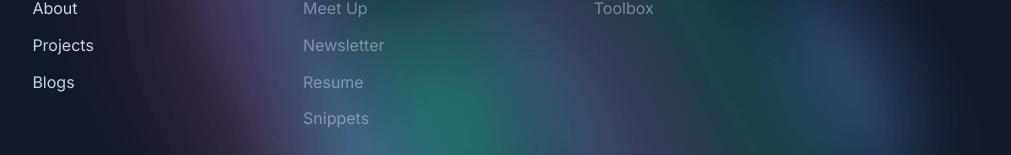
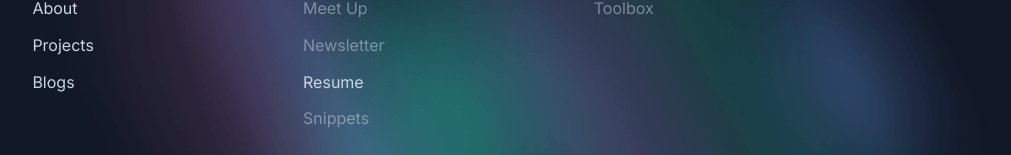
Before and after one commit to shyamtala003/my_portfolio, a React (Vite) app: page /hoisting in a window 1280 px wide. Shown: the part 3993-4148 px from the top of the page, without its empty margins (134-1145 px from the left). Built offline with nearby package versions, Linux system fonts and the light colour scheme.

Commit message:
resume added

```diff
--- a/src/components/Footer.jsx
+++ b/src/components/Footer.jsx
@@ -99,9 +99,9 @@ const Footer = ({ theme }) => {
             <Link to="/" className="link link_under_construction" title="Page Under Construction" >
               newsletter
             </Link>
-            <Link to="/" className="link link_under_construction" title="Page Under Construction" >
+            <a href="../../src/assets/resume_pdf/shyamtala.pdf" className="link" title="Resume" >
               resume
-            </Link>
+            </a>
             <Link to="/" className="link link_under_construction" title="Page Under Construction" >
               snippets
             </Link>
```
Also changed, not shown: 1 other file (tests, documents, lock files or other folders).
